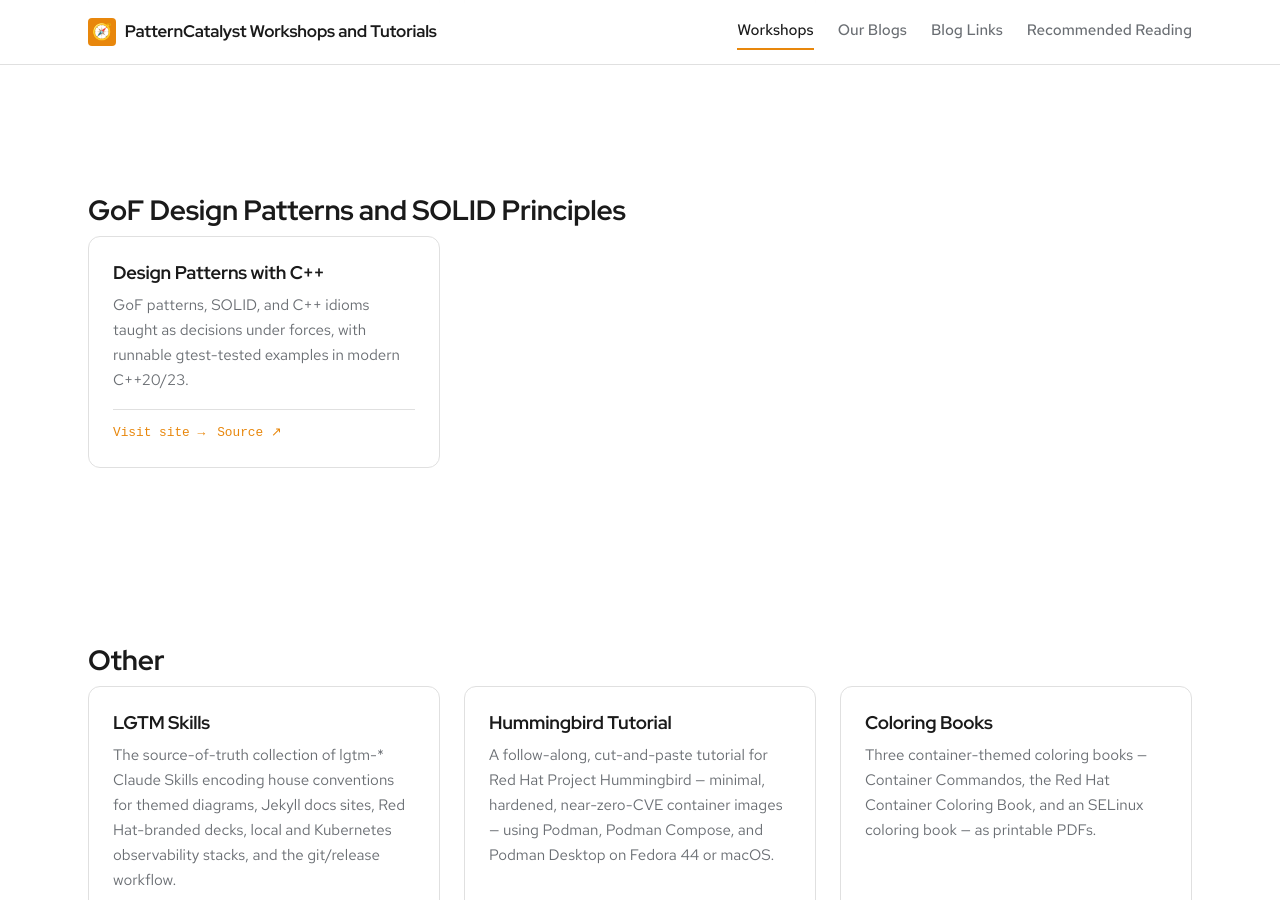
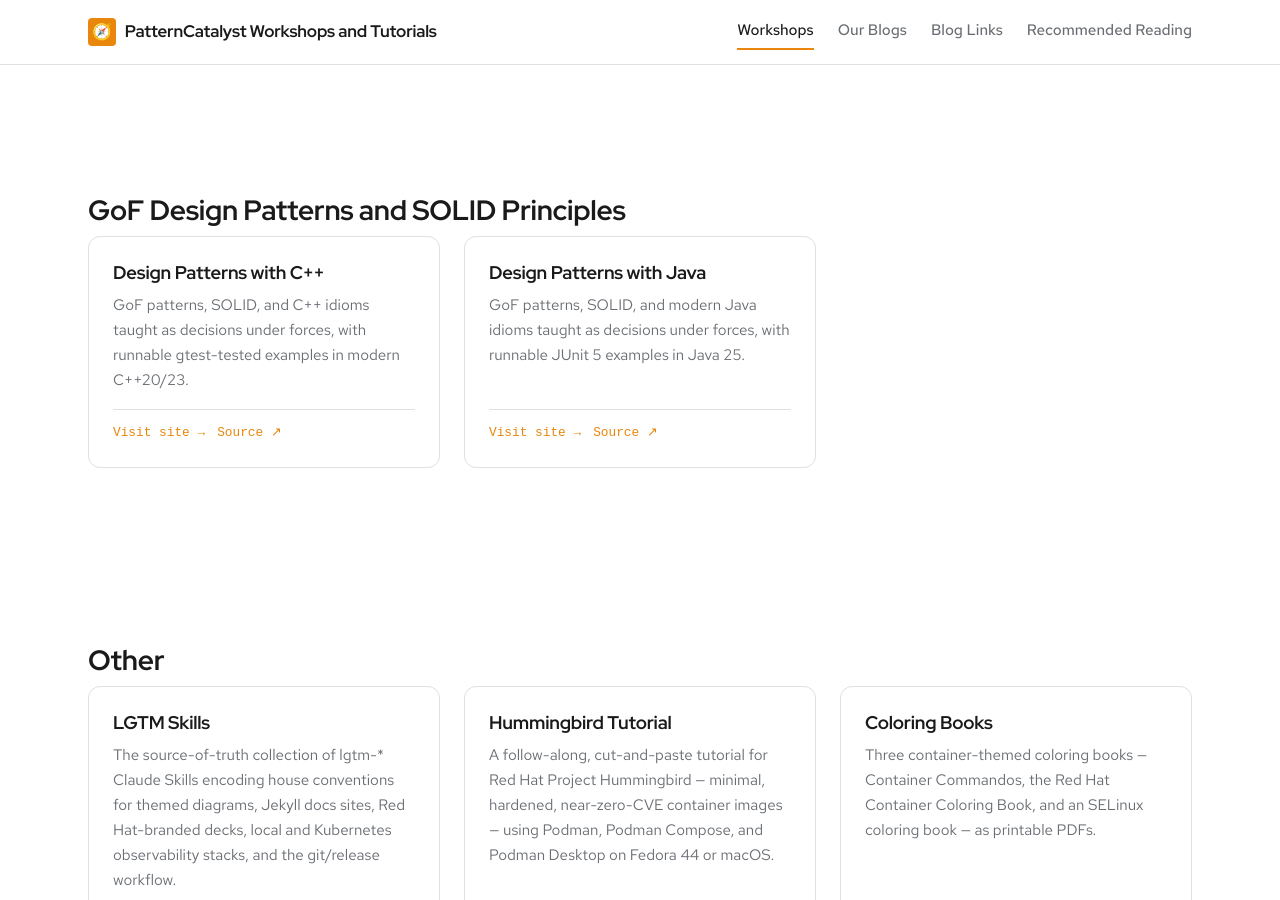
Before and after one commit to patterncatalyst/patterncatalyst-workshops-tutorials-list, a Jekyll site: the page built from index.html, in a window 1280 px wide and 900 px high, scrolled down 5123 px. Built offline with Jekyll 4.4.1, drawn with Linux system fonts in a browser that asks for light colours; some web fonts are replaced.

Commit message:
site: add Design Patterns with Java card under GoF Design Patterns and SOLID Principles (#37)
New sibling site live at patterncatalyst.github.io/design-patterns-with-java.
Also unions design-patterns-with-java into the referenced_by lists of the GoF
and Martin (SOLID) books.

Co-authored-by: PatternCatalyst <local@example.invalid>

```diff
--- a/_data/books.yml
+++ b/_data/books.yml
@@ -789,6 +789,7 @@
   review_note: "Hand-added for cpp-design-patterns (its /bibliography/ page); the canonical Gang of Four catalogue. Hosted on the O'Reilly learning platform under the original ISBN 0-201-63361-2; publisher Addison-Wesley confirmed via the InformIT store page for the same title."
   referenced_by:
     - "cpp-design-patterns"
+    - "design-patterns-with-java"
 
 - title: "Agile Software Development, Principles, Patterns, and Practices"
   authors: "Robert C. Martin"
@@ -799,6 +800,7 @@
   review_note: "Hand-added for cpp-design-patterns (its /bibliography/ page); the source of the SOLID principles. Title/author/publisher/year/isbn verified against the informit.com (Pearson) store page."
   referenced_by:
     - "cpp-design-patterns"
+    - "design-patterns-with-java"
 
 - title: "Working Effectively with Legacy Code"
   authors: "Michael Feathers"
--- a/_data/sites.yml
+++ b/_data/sites.yml
@@ -155,6 +155,13 @@ entries:
     site_url: "https://patterncatalyst.github.io/cpp-design-patterns/"
     repo_url: "https://github.com/patterncatalyst/cpp-design-patterns"
 
+  - slug: "design-patterns-with-java"
+    title: "Design Patterns with Java"
+    group: "GoF Design Patterns and SOLID Principles"
+    synopsis: "GoF patterns, SOLID, and modern Java idioms taught as decisions under forces, with runnable JUnit 5 examples in Java 25."
+    site_url: "https://patterncatalyst.github.io/design-patterns-with-java/"
+    repo_url: "https://github.com/patterncatalyst/design-patterns-with-java"
+
   - slug: "lgtm-skills"
     title: "LGTM Skills"
     group: "Other"
```
